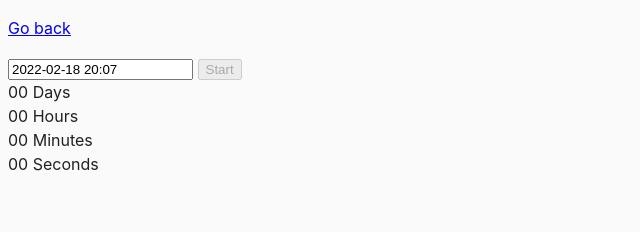
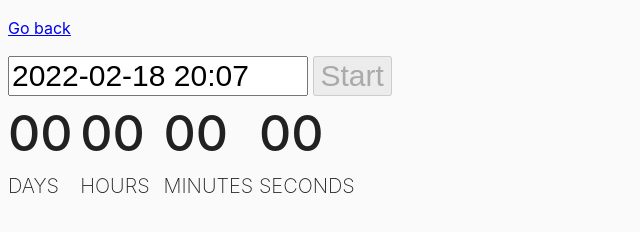
Before and after one commit to LyudmilaD/goit-js-hw-09, a website built with Parcel: page src/02-timer.html in a window 1280 px wide. Shown: the whole page, without its empty margins (0-640 px from the left). Built offline with nearby package versions, Linux system fonts and the light colour scheme.

Commit message:
adding styles for timer

```diff
--- a/src/02-timer.html
+++ b/src/02-timer.html
@@ -12,7 +12,8 @@
     <p><a href="index.html">Go back</a></p>
 
     <input type="text" id="datetime-picker" />
-    <button type="button" data-start>Start</button>
+
+    <button type="button" class="button-timer" data-start>Start</button>
 
     <div class="timer">
       <div class="field">
--- a/src/css/common.css
+++ b/src/css/common.css
@@ -16,3 +16,35 @@ img {
   display: block;
   max-width: 100%;
 }
+
+/* Adding styles for the timer */
+.timer {
+  display: flex;
+  justify-content: space-between;
+  max-width: 350px;
+  text-transform: uppercase;
+}
+
+
+.value {
+  font-weight: 500;
+  font-size: 50px;
+  text-transform: uppercase;
+}
+
+#datetime-picker {
+  width: 300px;
+  font-weight: 400;
+  font-size: 30px;
+}
+
+.field {
+  font-weight: 200;
+  font-size: 20px;
+}
+
+
+.button-timer {
+  font-weight: 500;
+  font-size: 30px;
+}
```
